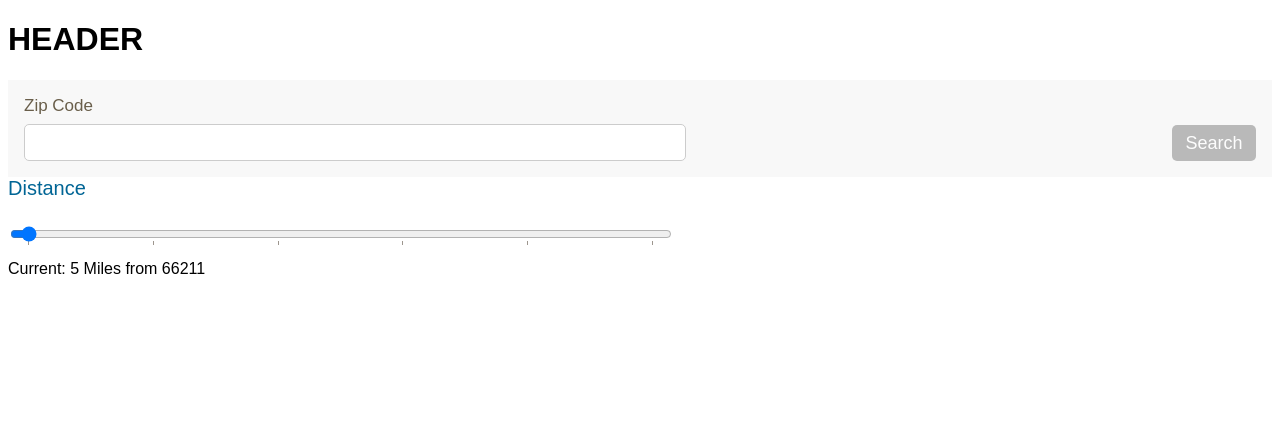
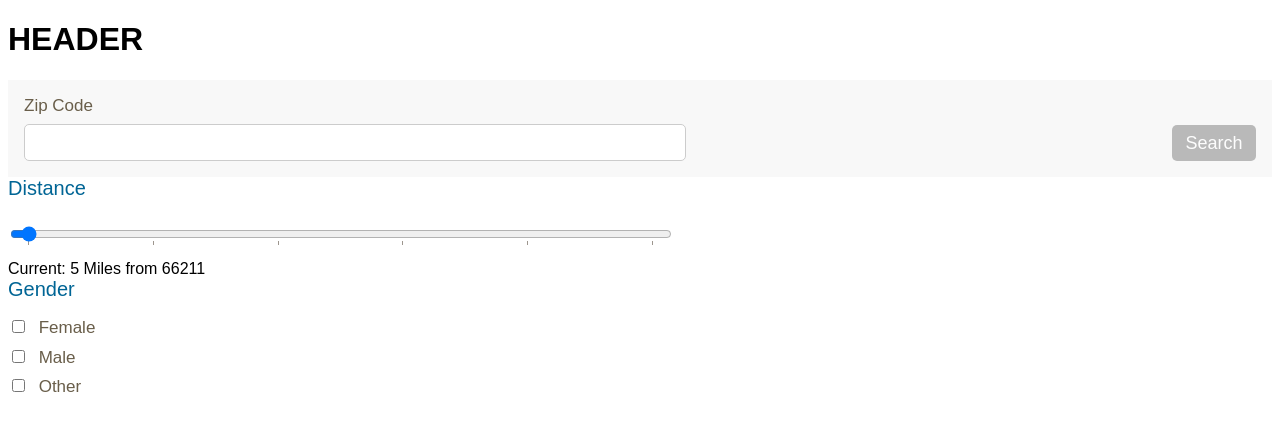
Before and after one commit to scheul93/deg-react-practice, a React (Create React App) app: page / in a window 1280 px wide. Shown: the top 430 px of the page. Built offline with nearby package versions, Linux system fonts and the light colour scheme.

Commit message:
gender filter basics

```diff
--- a/src/App.css
+++ b/src/App.css
@@ -14,6 +14,10 @@ body {
     font-size: 1.25em;
 }
 
+.label--inline {
+    display: inline-block;
+}
+
 .input {
     border: 1px solid #ccc;
     border-radius: 5px;
@@ -21,9 +25,19 @@ body {
     width: 100%;
 }
 
+.input--checkbox {
+    margin-right: 1em;
+    width: 1em;
+}
+
 .field {
     max-width: 40em;
     width: 100%;
+}
+
+.field-group {
+    list-style: none;
+    padding-left: 0;
 }
 
 .button {
--- a/src/App.js
+++ b/src/App.js
@@ -1,6 +1,9 @@
-import React, { Component } from 'react';
+import React, {
+	Component
+} from 'react';
 import Search from './components/Search/Search';
 import DistanceFilter from './components/DistanceFilter/DistanceFilter';
+import GenderFilter from './components/GenderFilter/GenderFilter';
 import './App.css';
 
 class App extends Component {
@@ -14,19 +17,37 @@ class App extends Component {
 				value: "5"
 			},
 			gender: {
-        value: ""
+				value: []
 			}
+		}
+	}
+
+	onGenderChange(e) {
+		if (e.target.checked) {
+			this.setState({
+				gender: {
+					value: [e.target.value, ...this.state.gender.value]
+				}
+			})
+		} else {
+			const newVal = this.state.gender.value.filter(item => item !== e.target.value);
+			this.setState({
+				gender: {
+					value: newVal
+				}
+			})
 		}
 	}
 
 	render() {
 		return (
-      <div className="App">
-        <header className="App-header">
-          <h1 className="App-title">HEADER</h1>
+			<div className="App" >
+				<header className="App-header" >
+					<h1 className="App-title" > HEADER </h1>
 				</header>
-        <Search zipCode={this.state.zipCode} />
+				<Search zipCode={this.state.zipCode}/>
 				<DistanceFilter distance={this.state.distance} />
+				<GenderFilter onGenderChange={this.onGenderChange.bind(this)}/>
 			</div>
 		);
 	}
--- /dev/null
+++ b/src/components/GenderFilter/GenderFilter.js
@@ -0,0 +1,48 @@
+import React, {Component} from 'react';
+
+class GenderFilter extends Component {
+    constructor(props) {
+        super(props);
+    }
+
+    render() {
+        return (
+            <div className="field">
+                <label htmlFor="distance" className="label label--alt">Gender</label>
+                <ul className="field-group">
+                    <li className="field-group__list-item">
+                        <input className="input input--checkbox"
+                            id="gender__female"
+                            name="gender"
+                            type="checkbox"
+                            value="female"
+                            onChange={this.props.onGenderChange}
+                        />
+                        <label className="label label--inline" htmlFor="gender__female">Female</label>
+                    </li>
+                    <li className="field-group__list-item">
+                        <input className="input input--checkbox"
+                            id="gender__male"
+                            name="gender"
+                            type="checkbox"
+                            value="male"
+                            onChange={this.props.onGenderChange}
+                        />
+                        <label className="label label--inline" htmlFor="gender__male">Male</label>
+                    </li>
+                    <li className="field-group__list-item">
+                        <input className="input input--checkbox"
+                            id="gender__other"
+                            name="gender"
+                            type="checkbox"
+                            value="other"
+                            onChange={this.props.onGenderChange}
+                        />
+                        <label className="label label--inline" htmlFor="gender__other">Other</label>
+                    </li>
+                </ul>
+            </div>
+    )}
+}
+
+export default GenderFilter;
--- a/src/components/Search/Search.js
+++ b/src/components/Search/Search.js
@@ -18,7 +18,7 @@ class Search extends Component {
         return (
             <div className="search-box">
                 <ZipCodeField zipCode={this.state.inputValue} onInputChange={this.onInputChange.bind(this)} />
-                <Button isDisabled={!this.state.inputValue}/>
+                <Button isDisabled={!this.state.inputValue} />
             </div>
         )
     }
@@ -33,6 +33,6 @@ const ZipCodeField = props => {
     )
 }
 
-const Button = props => <button className="button" disabled={props.isDisabled}>Search</button>
+const Button = props => <button className="button" disabled={props.isDisabled} >Search</button>
 
 export default Search;
```
Also changed, not shown: 1 other file (tests, documents, lock files or other folders). Lines whose indentation alone changed are shown as unchanged.
